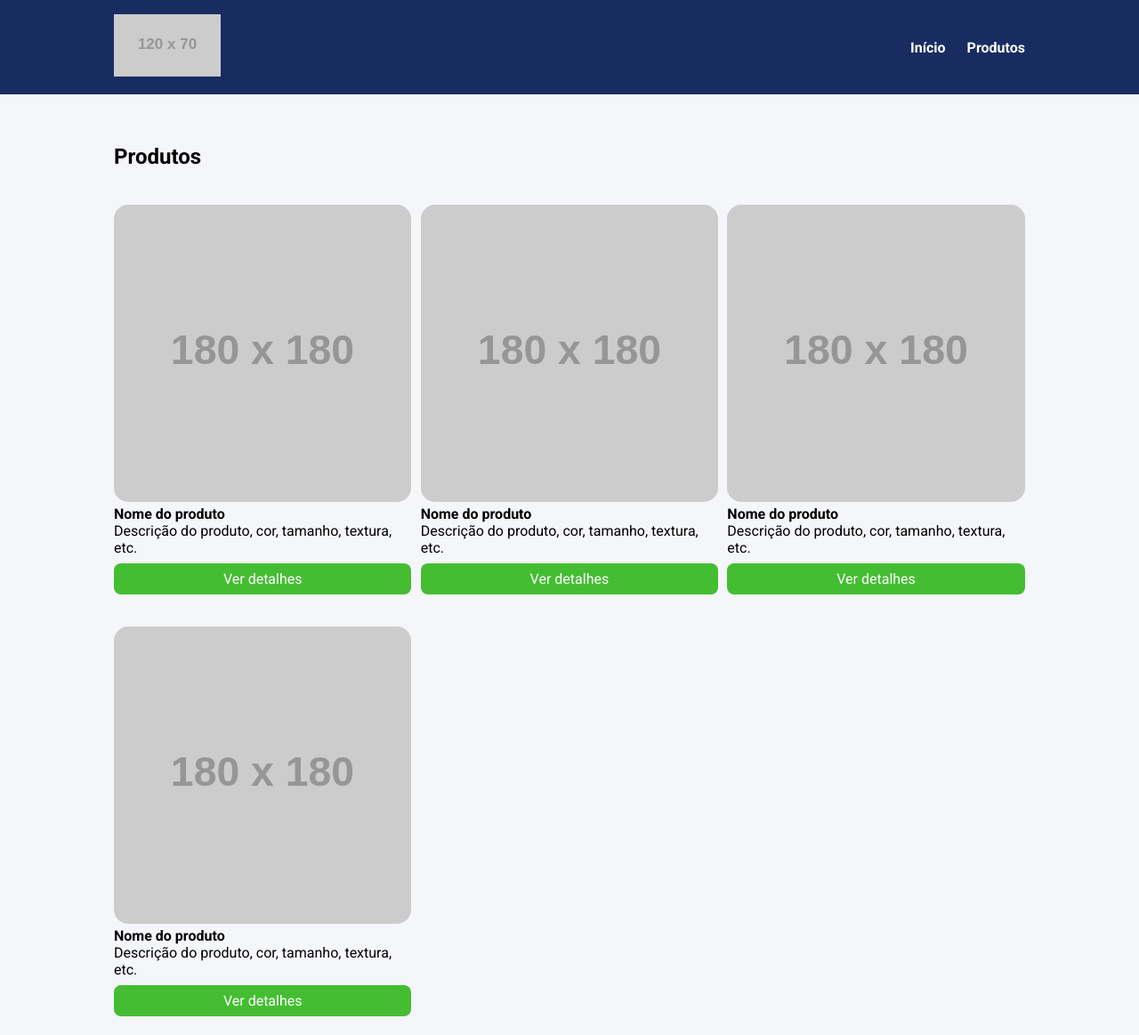
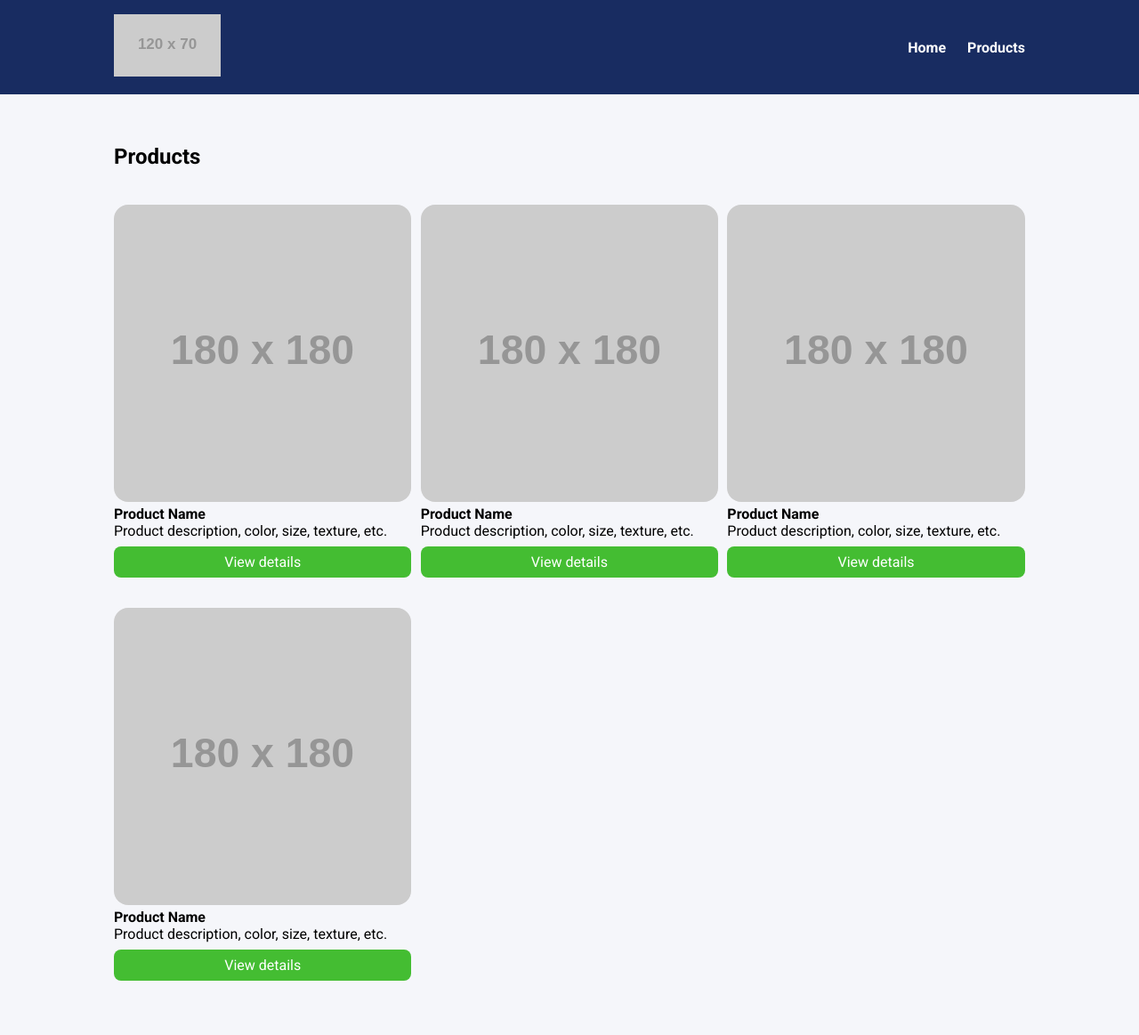
Before and after one commit to AsrielDreemurrGM/Layout_Site_Vendas_SASS, a website: page index.html in a window 1280 px wide. Shown: the whole page at 89% size. After the commit the page ends 1125 px from the top, so only its background shows below. Drawn offline with Linux system fonts and the light colour scheme; placeholder pictures from the web are drawn by us.

Commit message:
Translated Page Contents To English

```diff
--- a/index.html
+++ b/index.html
@@ -1,10 +1,10 @@
 <!DOCTYPE html>
-<html lang="pt-BR">
+<html lang="en">
 <head>
     <meta charset="UTF-8">
     <meta http-equiv="X-UA-Compatible" content="IE=edge">
     <meta name="viewport" content="width=device-width, initial-scale=1.0">
-    <title>Document</title>
+    <title>Product Sales Layout SASS</title>
     <link rel="preconnect" href="https://fonts.googleapis.com">
     <link rel="preconnect" href="https://fonts.gstatic.com" crossorigin>
     <link href="https://fonts.googleapis.com/css2?family=Roboto:wght@400;700&display=swap" rel="stylesheet">
@@ -19,10 +19,10 @@
             <nav>
                 <ul class="menu">
                     <li>
-                        <a href="#">Início</a>
+                        <a href="#">Home</a>
                     </li>
                     <li>
-                        <a href="#">Produtos</a>
+                        <a href="#">Products</a>
                     </li>
                 </ul>
             </nav>
@@ -30,46 +30,46 @@
     </header>
     <section>
         <div class="container">
-            <h2>Produtos</h2>
+            <h2>Products</h2>
             <ul class="products">
                 <li class="product-item">
                     <img src="https://placehold.co/180x180" />
-                    <h4>Nome do produto</h4>
+                    <h4>Product Name</h4>
                     <p>
-                        Descrição do produto, cor, tamanho, textura, etc.
+                        Product description, color, size, texture, etc.
                     </p>
                     <a href="#" class="product-button">
-                        Ver detalhes
+                        View details
                     </a>
                 </li>
                 <li class="product-item">
                     <img src="https://placehold.co/180x180" />
-                    <h4>Nome do produto</h4>
+                    <h4>Product Name</h4>
                     <p>
-                        Descrição do produto, cor, tamanho, textura, etc.
+                        Product description, color, size, texture, etc.
                     </p>
                     <a href="#" class="product-button">
-                        Ver detalhes
+                        View details
                     </a>
                 </li>
                 <li class="product-item">
                     <img src="https://placehold.co/180x180" />
-                    <h4>Nome do produto</h4>
+                    <h4>Product Name</h4>
                     <p>
-                        Descrição do produto, cor, tamanho, textura, etc.
+                        Product description, color, size, texture, etc.
                     </p>
                     <a href="#" class="product-button">
-                        Ver detalhes
+                        View details
                     </a>
                 </li>
                 <li class="product-item">
                     <img src="https://placehold.co/180x180" />
-                    <h4>Nome do produto</h4>
+                    <h4>Product Name</h4>
                     <p>
-                        Descrição do produto, cor, tamanho, textura, etc.
+                        Product description, color, size, texture, etc.
                     </p>
                     <a href="#" class="product-button">
-                        Ver detalhes
+                        View details
                     </a>
                 </li>
             </ul>
```
